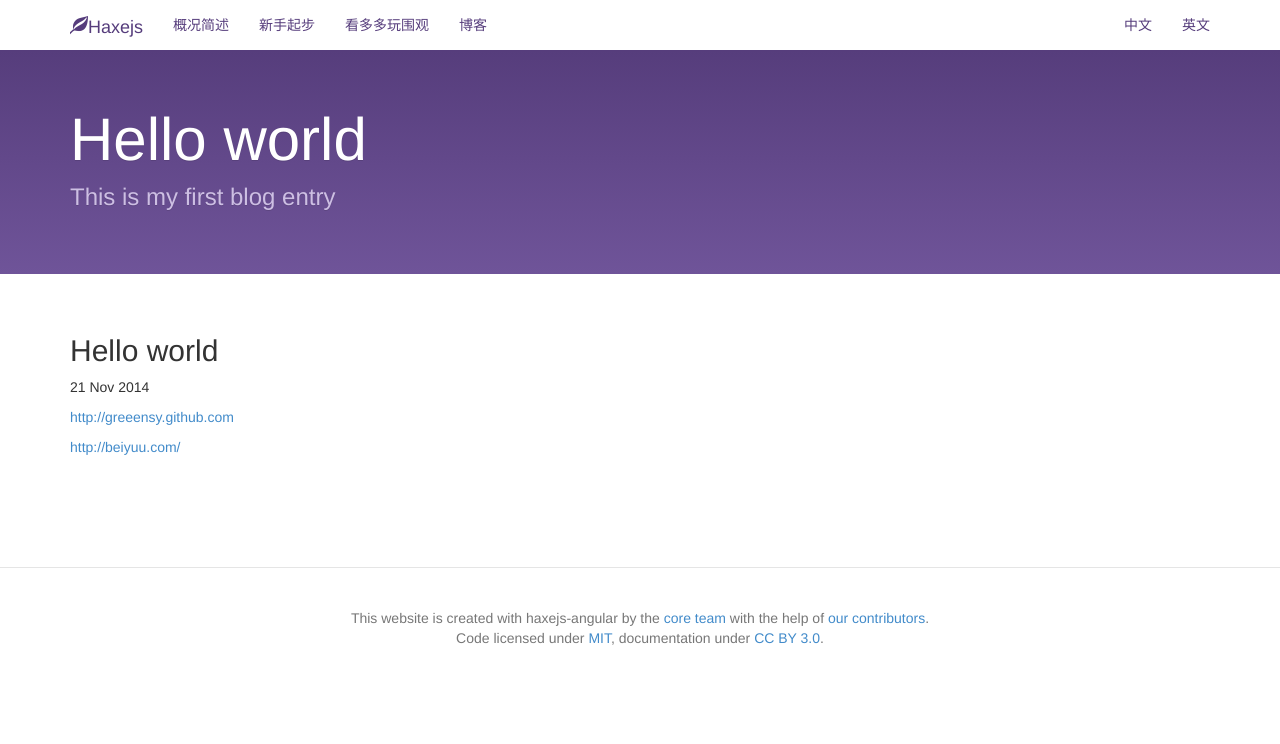
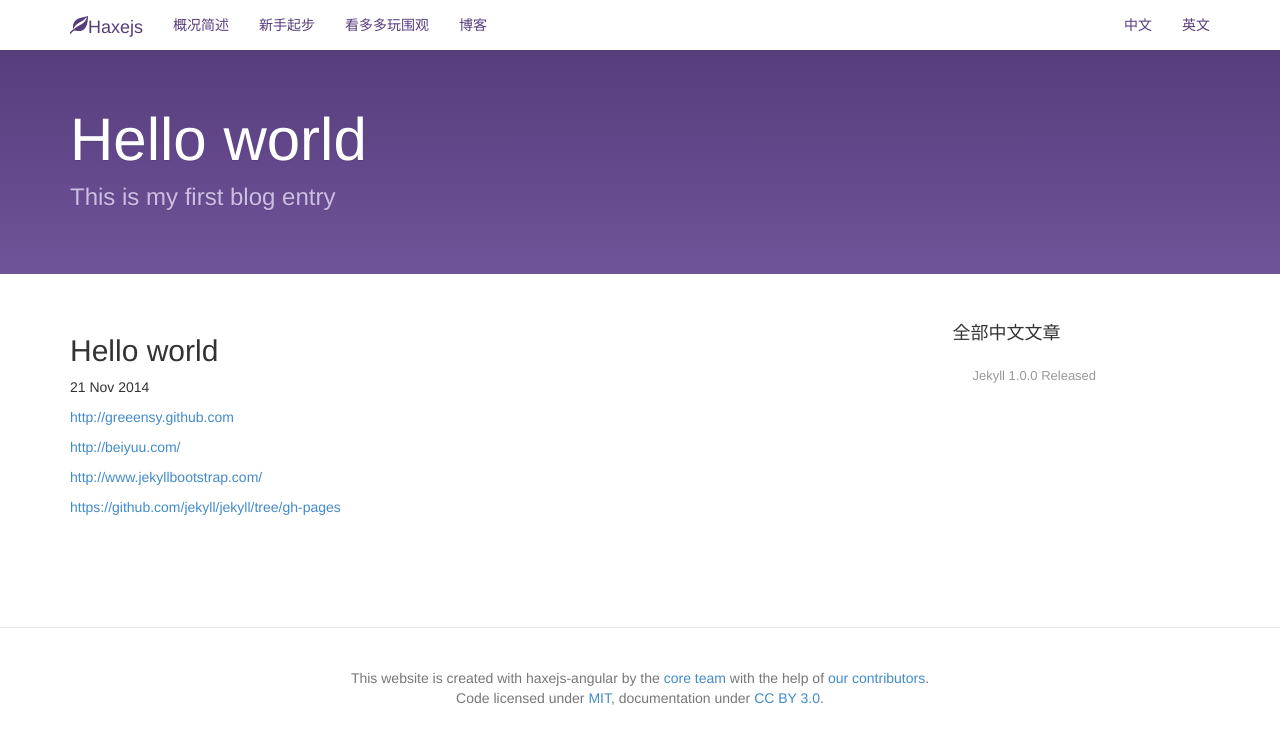
Before and after one commit to haxejs/haxejs.com, a Jekyll site: the page built from _posts/2014-11-21-hello-world.md, in a window 1280 px wide. Shown: the top 744 px of the page. Built offline with Jekyll 4.4.1, drawn with Linux system fonts in a browser that asks for light colours; Markdown is read by kramdown in place of the engine named in the settings.

Commit message:
tune again

```diff
--- a/_layouts/default_zh.html
+++ b/_layouts/default_zh.html
@@ -62,7 +62,9 @@
     </div>
 
     <div class="container bs-docs-container">
-    {{ content }}
+      <div class="row">
+        {{ content }}
+      </div>
     </div>
 
     <!-- Footer -->
--- /dev/null
+++ b/_layouts/post_zh.html
@@ -0,0 +1,14 @@
+---
+layout: default_zh
+---
+<div class="col-md-9" role="main">
+	{{ content }}
+</div>
+<div class="col-md-3 bs-docs-sidebar hidden-print hidden-xs hidden-sm" role="complementary">
+	<h4>全部中文文章</h4>
+    <ul class="nav bs-docs-sidenav">
+        {% for post in site.categories.en %}
+	    <li><a href="{{ post.url }}">{{ post.title }}</a></li>
+	    {% endfor %}
+	</ul>
+</div>
--- a/_posts/2014-11-21-hello-world.md
+++ b/_posts/2014-11-21-hello-world.md
@@ -8,3 +8,5 @@ categories: [zh]
 <p>{{ page.date | date_to_string }}</p>
 <p><a href="http://greeensy.github.com">http://greeensy.github.com</a></p>
 <p><a href="http://beiyuu.com/">http://beiyuu.com/</a></p>
+<p><a href="http://www.jekyllbootstrap.com/">http://www.jekyllbootstrap.com/</a></p>
+<p><a href="https://github.com/jekyll/jekyll/tree/gh-pages">https://github.com/jekyll/jekyll/tree/gh-pages</a></p>
```
Also changed, not shown: other parts of _posts/2014-11-21-hello-world.md (+1 -1 lines).
